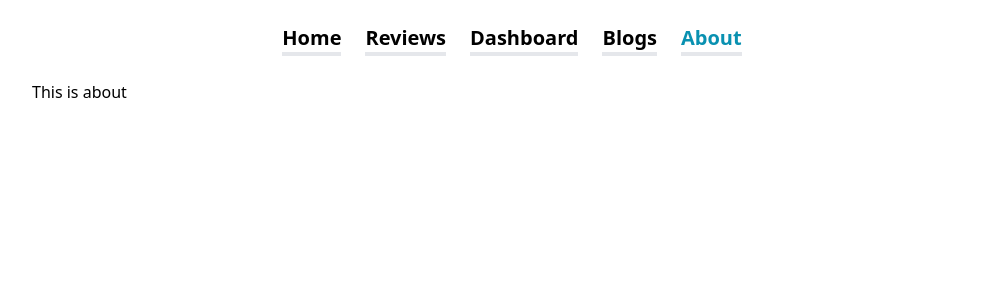
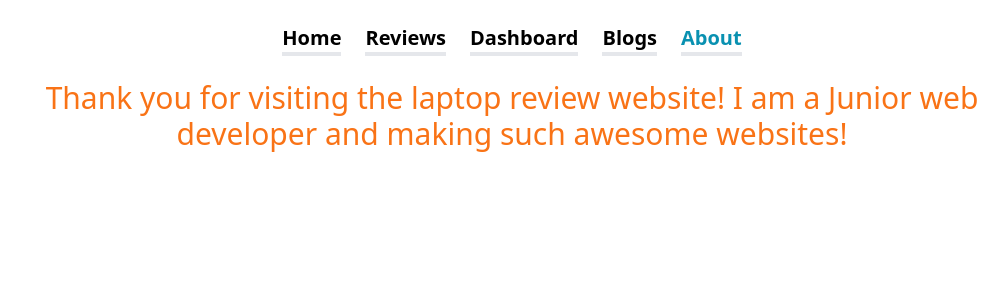
Before and after one commit to tanjid111/product-analysis-website, a React (Create React App) app: page /about in a window 1280 px wide. Shown: the top 300 px of the page, without its empty margins (128-1136 px from the left). Built offline with nearby package versions, Linux system fonts and the light colour scheme.

Commit message:
readme updated

```diff
--- a/src/components/About/About.js
+++ b/src/components/About/About.js
@@ -3,7 +3,7 @@ import React from 'react';
 const About = () => {
     return (
         <div>
-            <h2>This is about</h2>
+            <h1 className=' text-3xl font-bolder text-orange-500 text-center'>Thank you for visiting the laptop review website! I am a Junior web developer and making such awesome websites! </h1>
         </div>
     );
 };
--- a/src/components/Home/Home.js
+++ b/src/components/Home/Home.js
@@ -1,10 +1,16 @@
 import React from 'react';
+import { useNavigate } from 'react-router-dom';
 import laptop from '../../Assets/Images/laptop.PNG'
 import useReviews from '../../hooks/useReviews';
 import ReviewCard from '../ReviewCard/ReviewCard';
 
 const Home = () => {
     const [reviews, setReviews] = useReviews()
+    const navigate = useNavigate();
+    const goToReviews = () => {
+        navigate('/reviews')
+    }
+
     return (
         <div>
             <div className='py-20 grid grid-cols-3 gap-6'>
@@ -29,9 +35,12 @@ const Home = () => {
                     ></ReviewCard>)
                 }
             </div>
+            <div className='text-center my-5'>
+                <button onClick={goToReviews} className='w-32 py-3 rounded-lg mt-4 text-white font-semibold bg-red-600'>See all Reviews</button>
+            </div>
 
 
-        </div>
+        </div >
     );
 };
 
--- a/src/components/ReviewCard/ReviewCard.js
+++ b/src/components/ReviewCard/ReviewCard.js
@@ -2,7 +2,6 @@ import React from 'react';
 import './ReviewCard.css'
 
 const ReviewCard = (props) => {
-    console.log(props);
     const { review, picture, name } = props.review;
     return (
         <div className='border-solid border-2 my-3 py-5 rounded-2xl w-3/5 mx-auto shadow-lg'>
```
Also changed, not shown: 1 other file (tests, documents, lock files or other folders).
